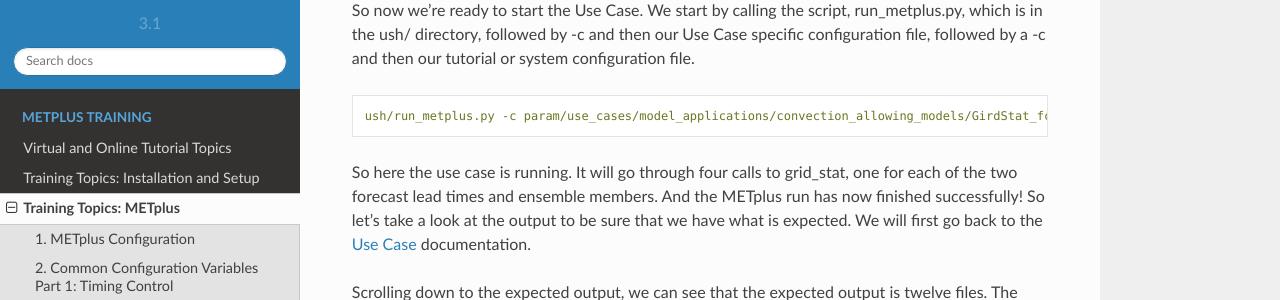
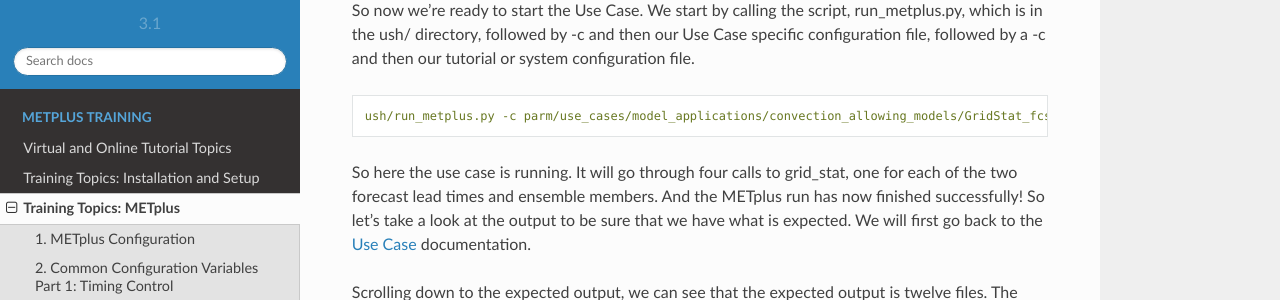
Before and after one commit to dtcenter/METplus-Training, a Sphinx documentation site: the page built from docs/modules/METplus/use_case_brightness_temperature_distance_map.rst, in a window 1280 px wide and 900 px high, scrolled down 3234 px. Shown: the part 151-451 px from the top of the window. Built offline with Sphinx 7.4.7 and the Read the Docs theme 2.0.0, drawn with Linux system fonts in a browser that asks for light colours.

Commit message:
Update use_case_brightness_temperature_distance_map.rst

```diff
--- a/docs/modules/METplus/use_case_brightness_temperature_distance_map.rst
+++ b/docs/modules/METplus/use_case_brightness_temperature_distance_map.rst
@@ -177,7 +177,7 @@ or system configuration file.
 
 .. code-block:: ini
 
-  ush/run_metplus.py -c param/use_cases/model_applications/convection_allowing_models/GirdStat_fcstFV3_obsGOES_BrightnessTempDmap.conf -c Tutorial_system.conf
+  ush/run_metplus.py -c parm/use_cases/model_applications/convection_allowing_models/GridStat_fcstFV3_obsGOES_BrightnessTempDmap.conf -c Tutorial_system.conf
 
 So here the use case is running. It will go through four calls to grid_stat,
 one for each of the two forecast lead times and ensemble members. And the
```
